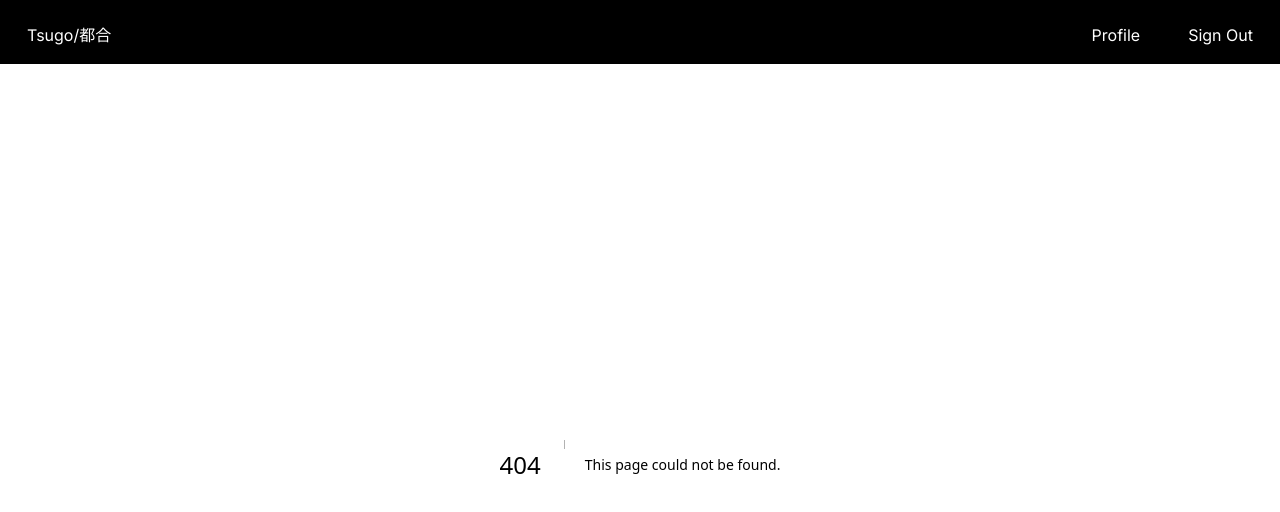
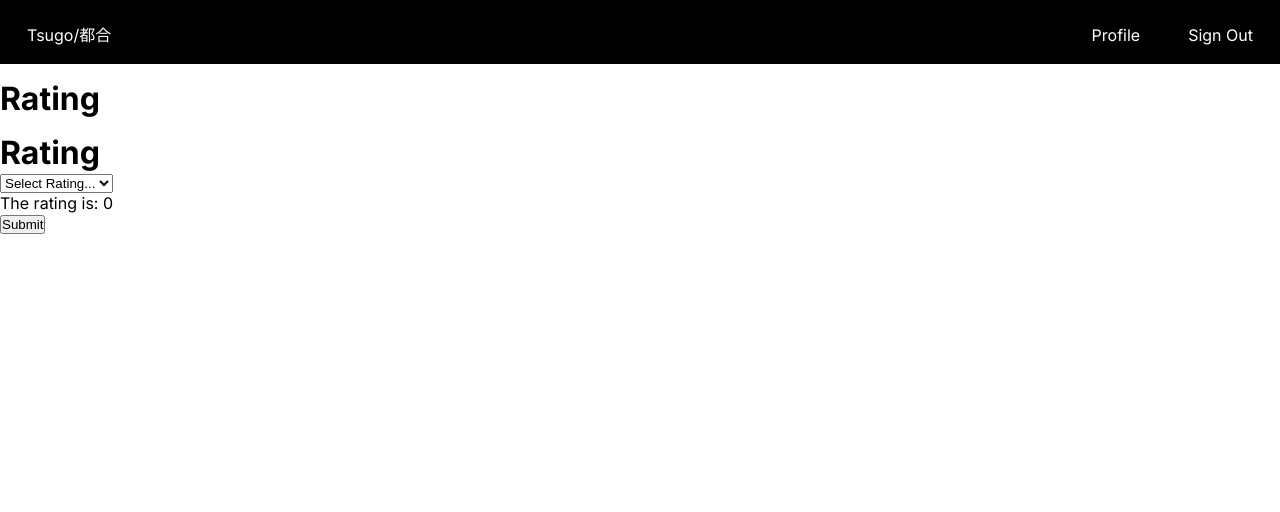
Before and after one commit to TSUGO-CORPORATED/tsugo-website, a Next.js app: page /appointment-detail/review in a window 1280 px wide. Before the commit this address had no page. Shown: the top 512 px of the page. Built offline with nearby package versions, Linux system fonts and the light colour scheme; a web font is replaced by a local one.

Commit message:
feat: create review card

```diff
--- /dev/null
+++ b/src/app/appointment-detail/review/page.tsx
@@ -0,0 +1,17 @@
+// MODULES IMPORT
+import { Metadata } from 'next';
+import ReviewCard from './review-card';
+
+// PAGE NAME
+export const metadata: Metadata = {
+    title: 'Review',
+}
+
+// PAGE COMPONENT
+export default function Review(): JSX.Element {
+    return (
+        <div className="review">
+          <ReviewCard />
+        </div>
+    )
+  }
--- a/src/app/appointment-detail/review/rating.tsx
+++ b/src/app/appointment-detail/review/review-card.tsx
@@ -1,4 +1,6 @@
 'use client';
+
+// MODULES IMPORT
 import React, { useState } from 'react';
 
 export default function Rating() {
```
